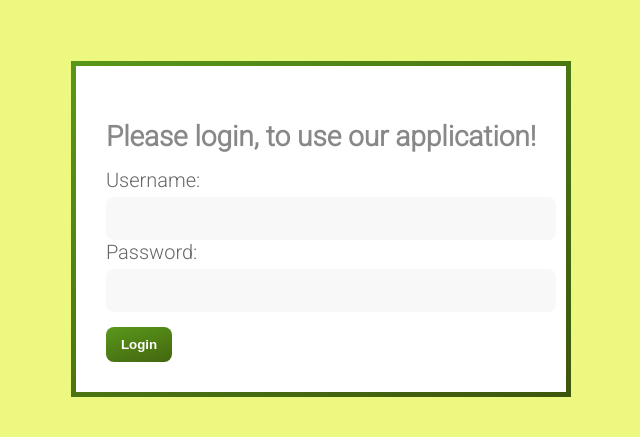
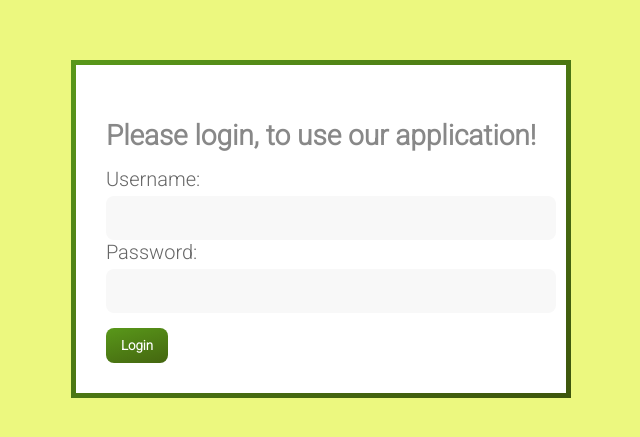
Before and after one commit to korzdan/banking-transactions-service, a React (Create React App) app in the folder src/main/frontend/: page /login in a window 1280 px wide. Shown: the part 171-608 px from the top of the page, without its empty margins (319-959 px from the left). Built offline with nearby package versions, Linux system fonts and the light colour scheme.

Commit message:
Add Roboto font to Login component styles

```diff
--- a/src/main/frontend/src/components/Login/Login.css
+++ b/src/main/frontend/src/components/Login/Login.css
@@ -75,6 +75,7 @@ form .form-inner .form-group input {
     border-radius: 8px;
     transition: 0.4s;
     font-size: 20px;
+    font-family: Roboto, sans-serif;
 }
 
 form .form-inner .form-group input:hover {
@@ -93,6 +94,7 @@ form .form-inner input[type="button"] {
     color: #FFF;
     font-weight: 700;
     cursor: pointer;
+    font-family: Roboto, sans-serif;
 }
 
 form .form-inner input[type="button"]:hover {
```
